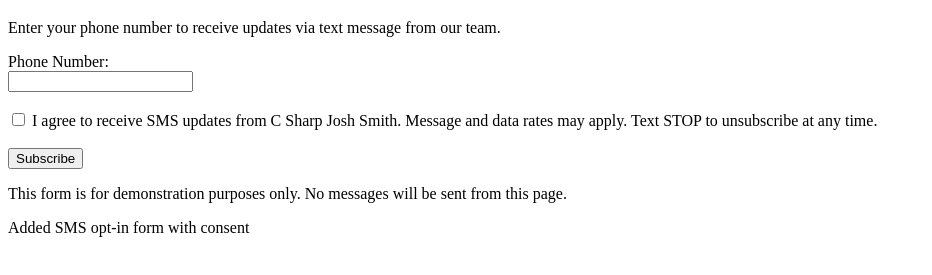
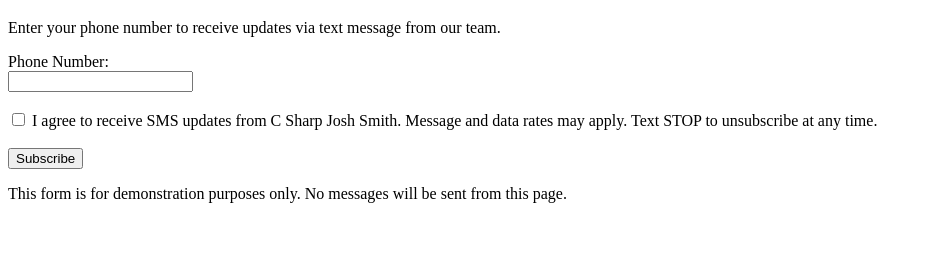
Before and after one commit to csharpjoshsmith/twilio-site, a plain HTML site: page index.html in a window 1280 px wide. Shown: the part 61-336 px from the top of the page, without its empty margins (0-932 px from the left). Drawn offline with Linux system fonts and the light colour scheme.

```diff
--- a/index.html
+++ b/index.html
@@ -24,5 +24,3 @@
   <p>This form is for demonstration purposes only. No messages will be sent from this page.</p>
 </body>
 </html>
-
-Added SMS opt-in form with consent
```
